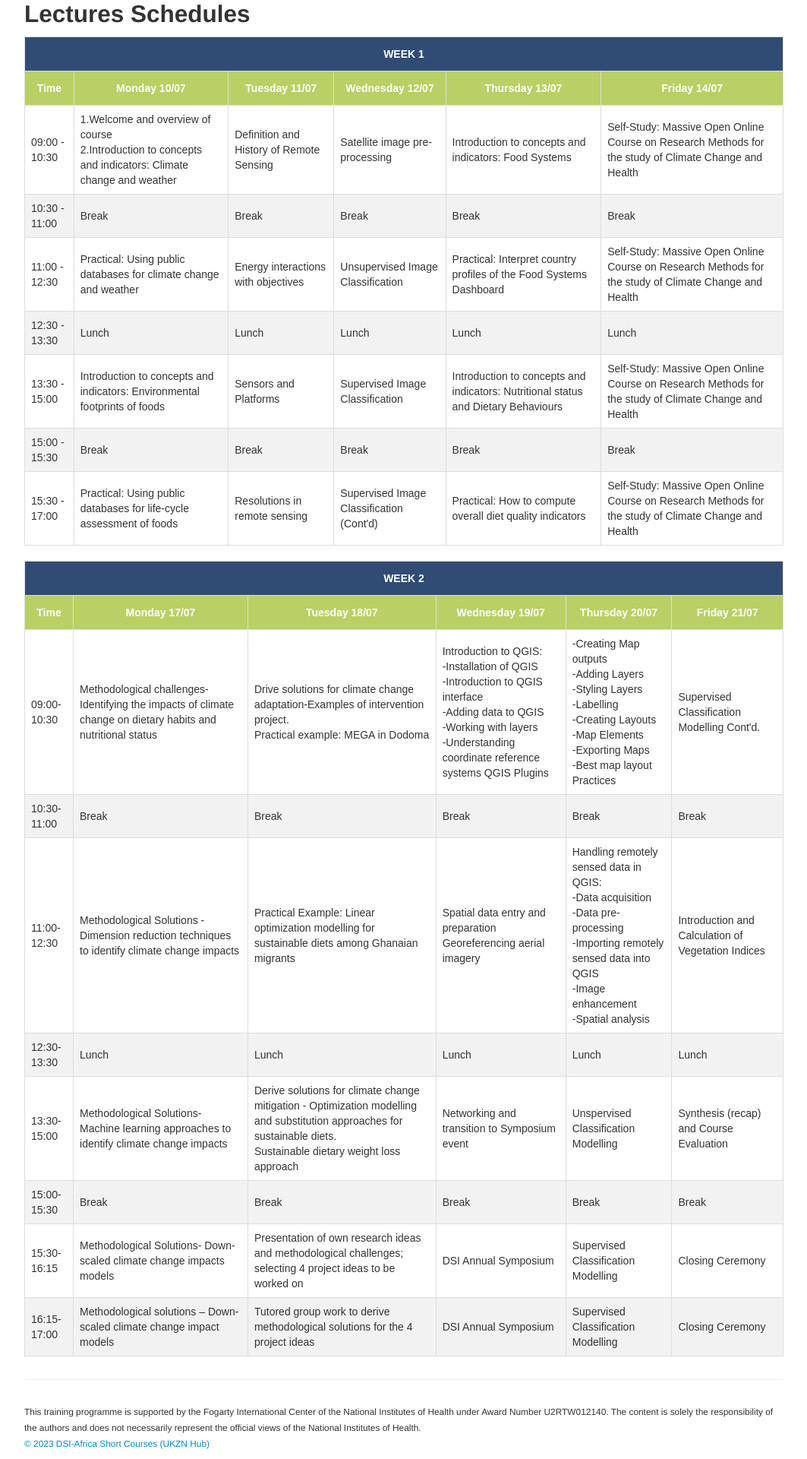
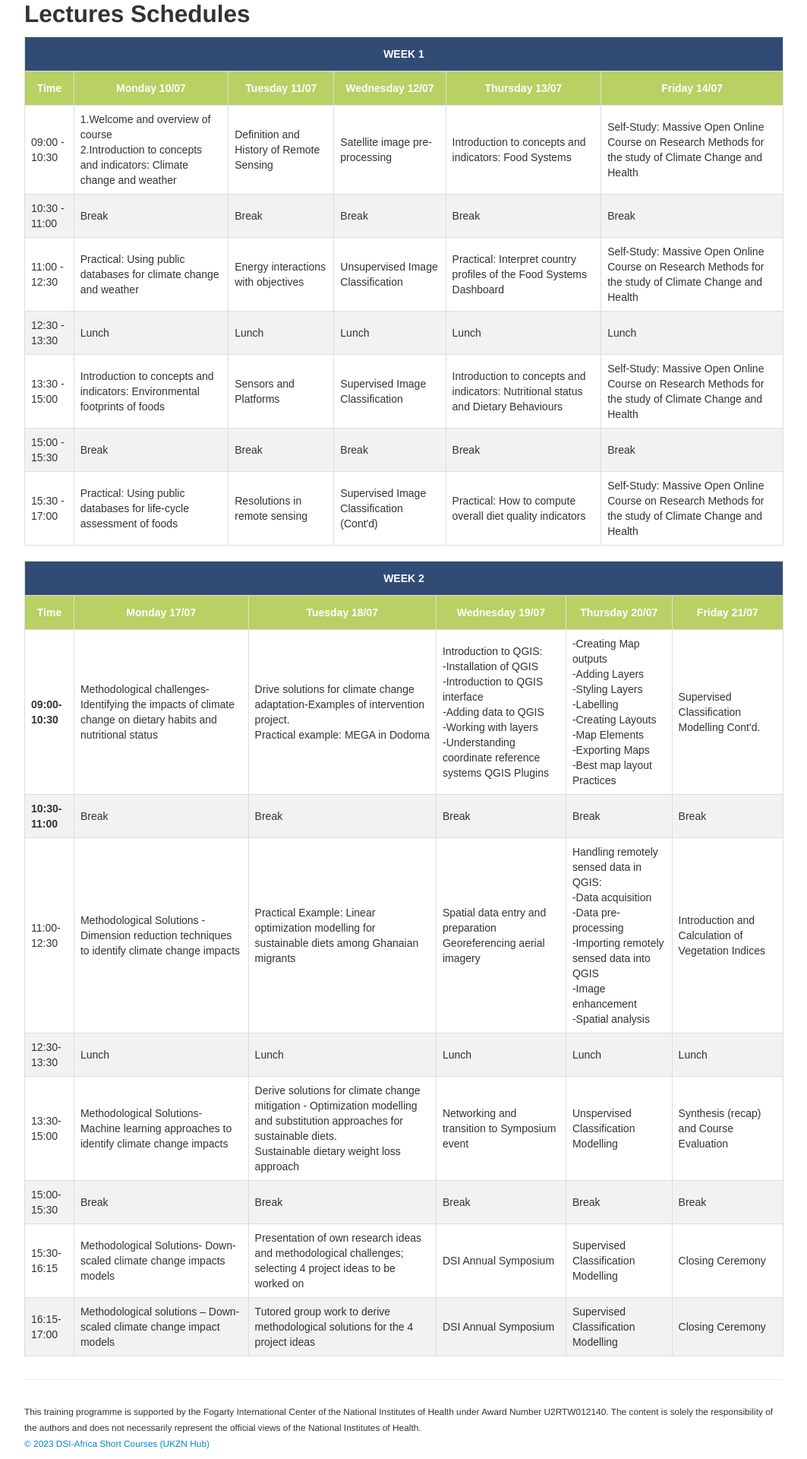
Before and after one commit to ccfscourseukzn/ccfscourseukzn.github.io, a Jekyll site: the page built from index.md, in a window 1280 px wide. Shown: the part 654-2574 px from the top of the page at 76% size, without its empty margins (108-1171 px from the left). Built offline with Jekyll 4.4.1, drawn with Linux system fonts in a browser that asks for light colours.

Commit message:
Update index.md

```diff
--- a/index.md
+++ b/index.md
@@ -226,7 +226,7 @@ title: Climate Change, Food System and Remote Sensing
   </tr>
 
   <tr>
-    <td class="tg-amwm">09:00-10:30</td>
+    <td class="tg-amwm"><b>09:00-10:30</b></td>
     <td class="tg-0lax"> Methodological challenges-Identifying the impacts of climate change on dietary habits and nutritional status </td>
     <td class="tg-0lax">Drive solutions for climate change adaptation-Examples of intervention project. <br> Practical example: MEGA in Dodoma </td>
     <td class="tg-0lax"> Introduction to QGIS: <br>
@@ -247,7 +247,7 @@ title: Climate Change, Food System and Remote Sensing
     <td class="tg-0lax"> Supervised Classification Modelling Cont'd. </td>
   </tr>
   <tr>
-    <td class="tg-amwm">10:30-11:00</td>
+    <td class="tg-amwm"><b>10:30-11:00</b></td>
     <td class="tg-0lax">Break</td>
     <td class="tg-0lax">Break</td>
     <td class="tg-0lax">Break</td>
```
